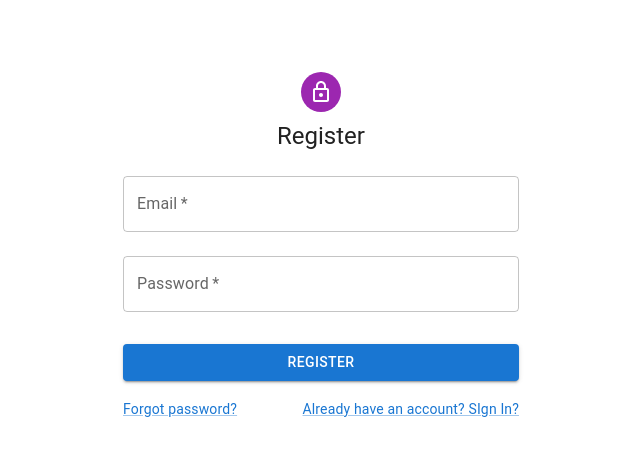
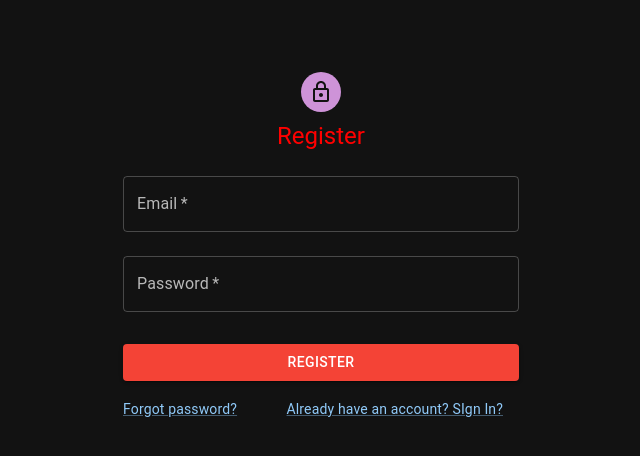
Before and after one commit to chakravartikothadiya/MovieMaster-OTT, a React (Create React App) app in the folder react-server/: page /register in a window 1280 px wide. Shown: the top 456 px of the page, without its empty margins (319-959 px from the left). Built offline with nearby package versions, Linux system fonts and the light colour scheme.

Commit message:
udpated css

```diff
--- a/react-server/src/App.css
+++ b/react-server/src/App.css
@@ -13,6 +13,13 @@
   }
 }
 
+.Label {
+  color: red;
+}
+
+.Link {
+  color: rgb(243, 236, 236);
+}
 .App-header {
   background-color: #282c34;
   min-height: 100vh;
--- a/react-server/src/components/Login.js
+++ b/react-server/src/components/Login.js
@@ -1,4 +1,5 @@
 import React, { Component, useEffect, useState } from "react";
+import "../App.css";
 import axios from "axios";
 import { useNavigate } from "react-router-dom";
 import {
@@ -65,7 +66,7 @@ const Login = () => {
     }
   }, [redirect]);
 
-  const theme = createTheme();
+  const theme = createTheme({ palette: { mode: "dark" } });
 
   return (
     <ThemeProvider theme={theme}>
@@ -82,7 +83,7 @@ const Login = () => {
           <Avatar sx={{ m: 1, bgcolor: "secondary.main" }}>
             <LockOutlinedIcon />
           </Avatar>
-          <Typography component="h1" variant="h5">
+          <Typography component="h1" variant="h5" className="Label">
             Login
           </Typography>
           <Box
@@ -120,17 +121,18 @@ const Login = () => {
               fullWidth
               variant="contained"
               sx={{ mt: 3, mb: 2 }}
+              color="error"
             >
               Login
             </Button>
             <Grid container>
               <Grid item xs>
-                <Link href="#" variant="body2">
+                <Link href="#" variant="body2" className="Link">
                   Forgot password?
                 </Link>
               </Grid>
               <Grid item>
-                <Link href="/register" variant="body2">
+                <Link href="/register" variant="body2" className="Link">
                   Do not have an account? Sign Up?
                 </Link>
               </Grid>
--- a/react-server/src/components/RegistrationForm.js
+++ b/react-server/src/components/RegistrationForm.js
@@ -1,4 +1,5 @@
 import React, { useEffect, useState } from "react";
+import "../App.css";
 import axios from "axios";
 import {
   Avatar,
@@ -14,6 +15,7 @@ import {
   Container,
   createTheme,
   ThemeProvider,
+  colors,
 } from "@mui/material";
 import LockOutlinedIcon from "@mui/icons-material/LockOutlined";
 import { useNavigate } from "react-router-dom";
@@ -60,7 +62,17 @@ function RegistrationForm() {
     }
   }, [redirect]);
 
-  const theme = createTheme();
+  const theme = createTheme({ palette: { mode: "dark" } });
+  const linkStyle = {
+    margin: "1rem",
+    link: {
+      color: "#red",
+      "&:hover": {
+        color: "#red",
+        textDecoration: "underline #000000",
+      },
+    },
+  };
 
   return (
     // {if(){
@@ -78,7 +90,7 @@ function RegistrationForm() {
           <Avatar sx={{ m: 1, bgcolor: "secondary.main" }}>
             <LockOutlinedIcon />
           </Avatar>
-          <Typography component="h1" variant="h5">
+          <Typography component="h1" variant="h5" className="Label">
             Register
           </Typography>
           <Box
@@ -120,18 +132,19 @@ function RegistrationForm() {
               type="submit"
               fullWidth
               variant="contained"
+              color="error"
               sx={{ mt: 3, mb: 2 }}
             >
               Register
             </Button>
             <Grid container>
               <Grid item xs>
-                <Link href="#" variant="body2">
+                <Link href="#" variant="body2" className="Link">
                   Forgot password?
                 </Link>
               </Grid>
               <Grid item>
-                <Link href="/" variant="body2">
+                <Link href="/" variant="body2" style={linkStyle}>
                   Already have an account? SIgn In?
                 </Link>
               </Grid>
```
